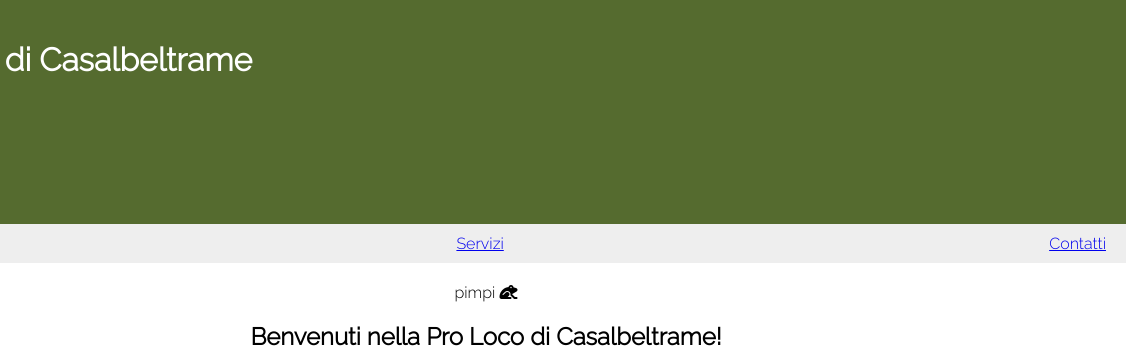
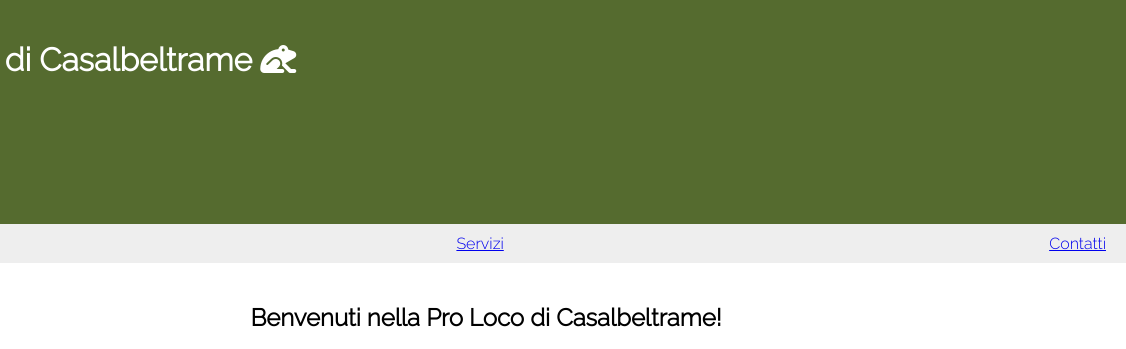
Before and after one commit to simonaiannuzzi/progetto-web-design, a plain HTML site: page index.html in a window 1280 px wide. Shown: the top 349 px of the page, 154-1280 px from the left. Drawn offline with Linux system fonts and the light colour scheme.

Commit message:
Update index.html

```diff
--- a/index.html
+++ b/index.html
@@ -10,7 +10,7 @@
 
 <body>
 	<header>
-		<h1> Pro Loco di Casalbeltrame </h1>
+		<h1> Pro Loco di Casalbeltrame <i class="fa-solid fa-frog"></i></h1>
 		<div class="logo" width="150" >
     <img src="https://www.focus.it/images/2022/01/21/rana-greta-thunberg-pristimantis-gretathunbergae-_1020x680.png" alt="Logo del sito"
 	 style="width:120px;height:100px;"/>
@@ -25,7 +25,6 @@
 	</nav>
 
 	<section>
-		pimpi <i class="fa-solid fa-frog"></i>
 		<h2>Benvenuti nella Pro Loco di Casalbeltrame!</h2>
 		<p>Le Pro loco sono associazioni locali private nate per promuovere il territorio. In Piemonte vengono riconosciute dalla legge regionale del 7 aprile 2000 n. 36. Pro Loco Novara nasce nel 2005, attraverso atto e statuto notarile, dall’intuizione di Domenico Gaudino tutt’ora Presidente Onorario dell’Associazione. Era allora il fondatore e Presidente dell’Associazione “La Turrisella” nata col proposito di ridare il Castello Sforzesco di Novara alla città. Una volta centrato l’obiettivo, “La Turrisella” fu chiusa, rimanendo la Pro Loco come erede naturale delle varie attività.
 			Da allora tanti eventi sono stati organizzati, tanta ricerca realizzata e tanti progetti finiti e di nuovi in cantiere. Pro Loco Casalbeltrame fa parte della rete nazionale UNPLI, Unione Pro Loco d’Italia.</p>
```
